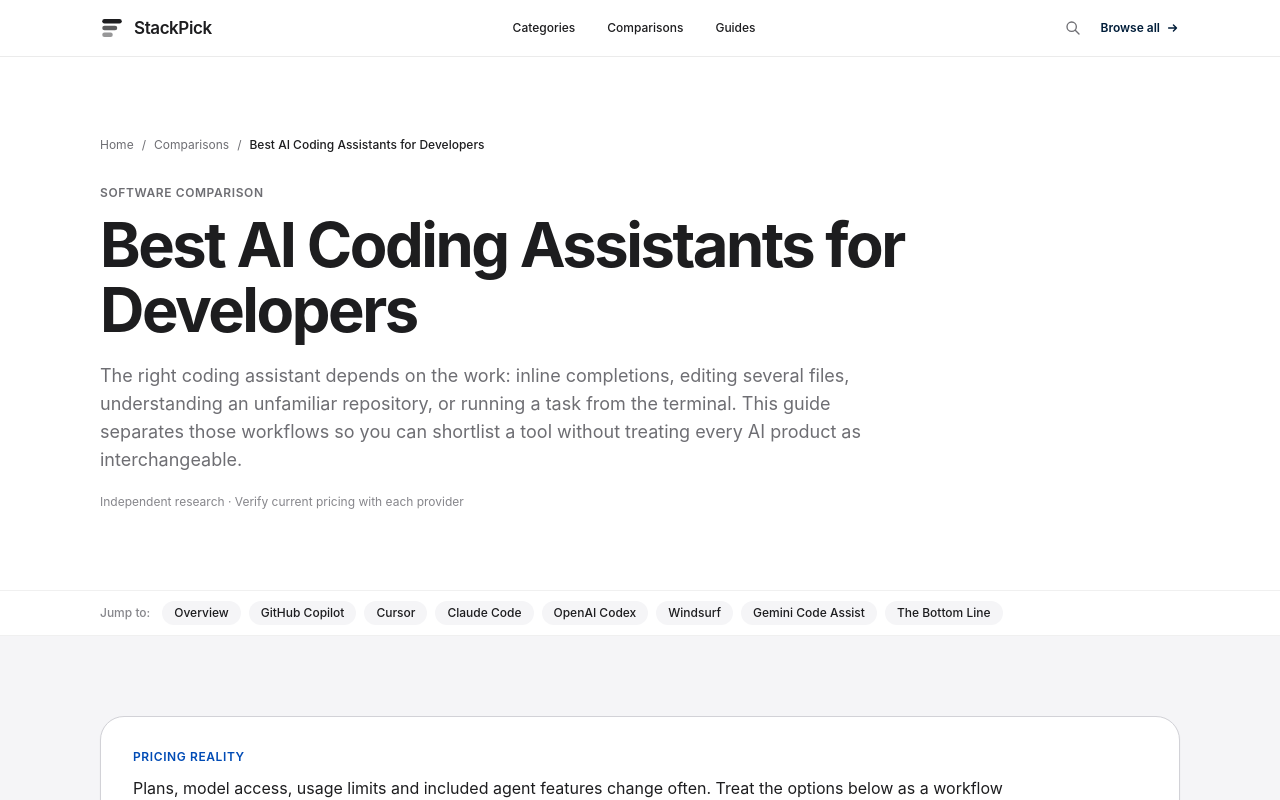
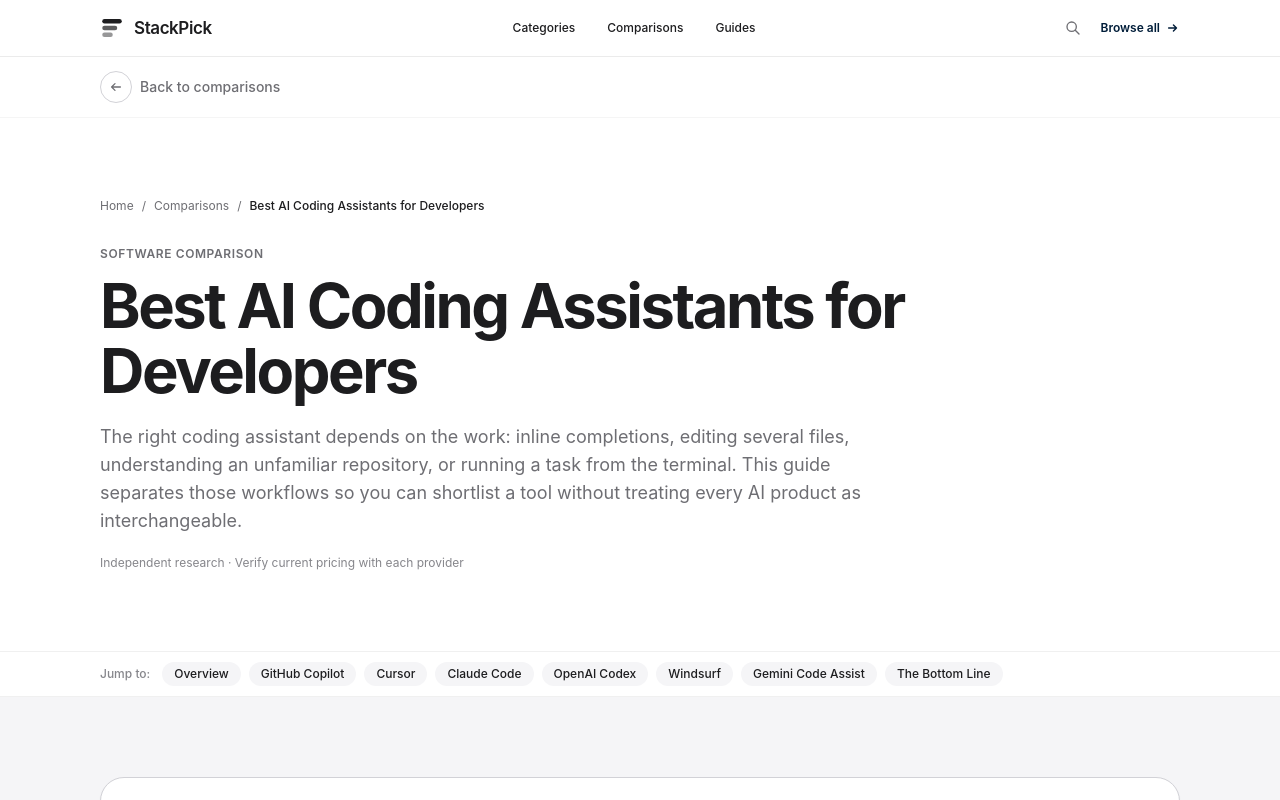
Before and after one commit to LinukaBandara/StackPick, a Next.js app: page /best/ai-coding-assistants in a window 1280 px wide. Shown: the top 800 px of the page. Built offline with nearby package versions, Linux system fonts and the light colour scheme; no server answers.

Commit message:
Add global contextual back navigation

```diff
--- a/app/layout.tsx
+++ b/app/layout.tsx
@@ -4,6 +4,7 @@ import { Inter } from "next/font/google";
 import "./globals.css";
 import Header from "@/components/Header";
 import Footer from "@/components/Footer";
+import BackNavigation from "@/components/BackNavigation";
 
 const inter = Inter({ subsets: ["latin"], variable: "--font-inter", display: "swap" });
 const SITE_URL = process.env.NEXT_PUBLIC_SITE_URL || "https://www.stackpick.tech";
@@ -78,6 +79,7 @@ export default function RootLayout({ children }: { children: React.ReactNode })
           Skip to content
         </a>
         <Header />
+        <BackNavigation />
         <main id="main">{children}</main>
         <Footer />
       </body>
```
